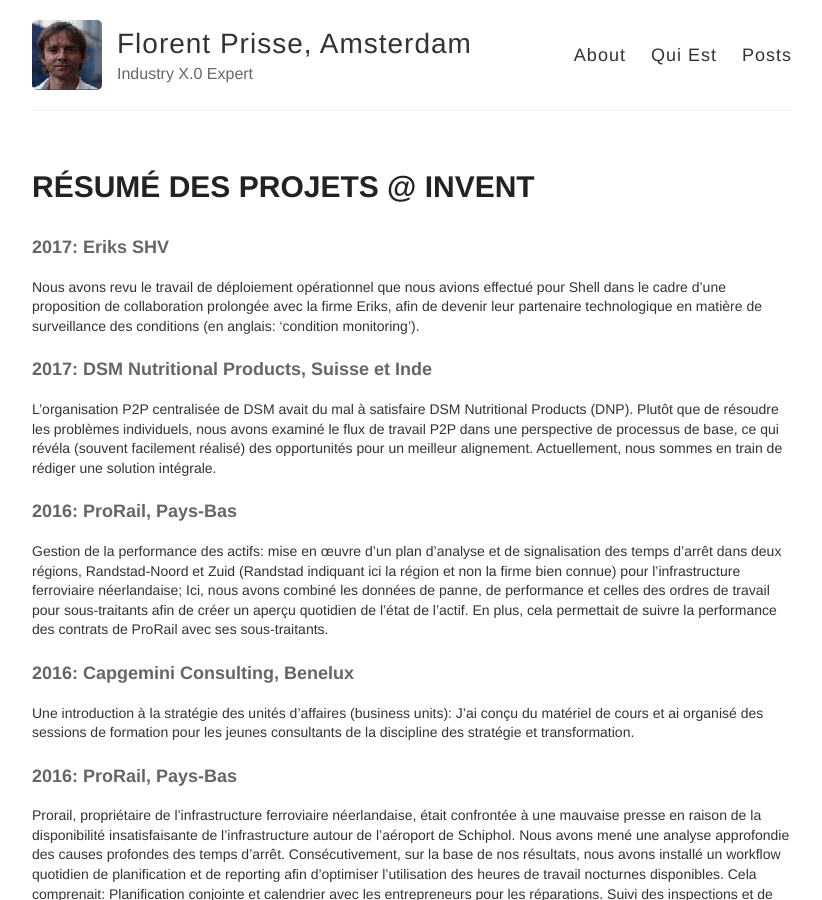
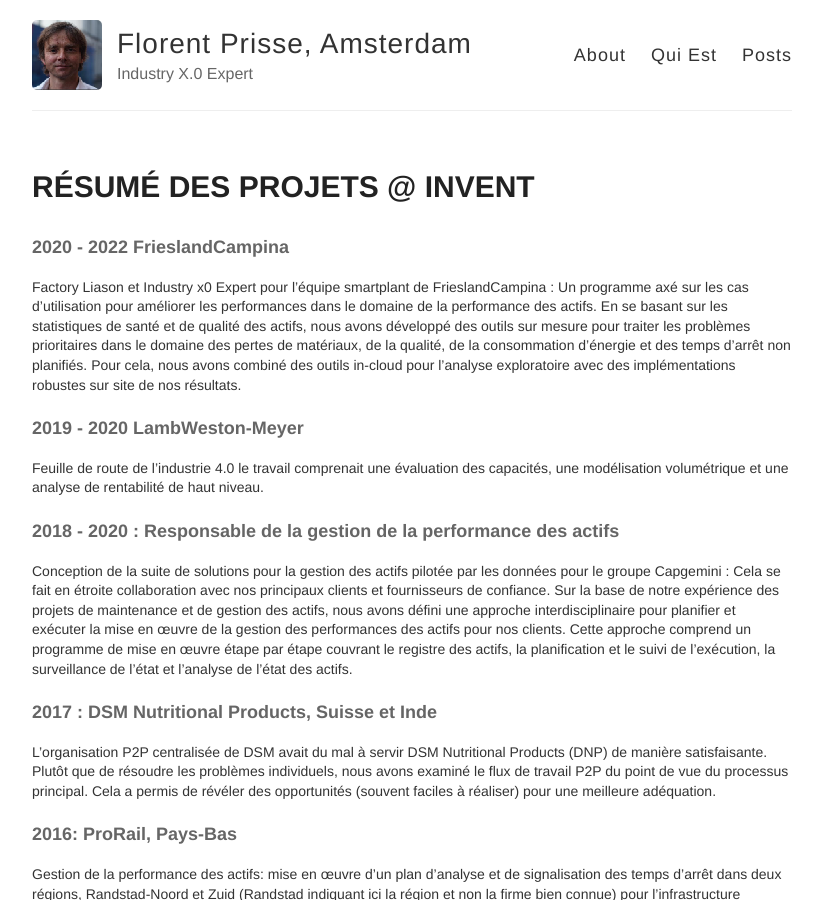
Before and after one commit to fprisse/fprisse.github.io, a Jekyll site: the page built from projects_invent_fr.md, in a window 1280 px wide and 900 px high. Shown: the whole window, without its empty margins (228-1050 px from the left). Built offline with Jekyll 4.4.1, drawn with Linux system fonts in a browser that asks for light colours; comment, search, counter and statistics services are not loaded.

Commit message:
Update projects_invent_fr.md

```diff
--- a/projects_invent_fr.md
+++ b/projects_invent_fr.md
@@ -4,11 +4,17 @@
 permalink: /projects_invent_fr
 ---
 
-#### 2017: Eriks SHV
-Nous avons revu le travail de déploiement opérationnel que nous avions effectué pour Shell dans le cadre d'une proposition de collaboration prolongée avec la firme Eriks, afin de devenir leur partenaire technologique en matière de surveillance des conditions (en anglais: ‘condition monitoring’).
+#### 2020 - 2022 FrieslandCampina
+Factory Liason et Industry x0 Expert pour l'équipe smartplant de FrieslandCampina : Un programme axé sur les cas d'utilisation pour améliorer les performances dans le domaine de la performance des actifs. En se basant sur les statistiques de santé et de qualité des actifs, nous avons développé des outils sur mesure pour traiter les problèmes prioritaires dans le domaine des pertes de matériaux, de la qualité, de la consommation d'énergie et des temps d'arrêt non planifiés. Pour cela, nous avons combiné des outils in-cloud pour l'analyse exploratoire avec des implémentations robustes sur site de nos résultats.
 
-#### 2017: DSM Nutritional Products, Suisse et Inde
-L'organisation P2P centralisée de DSM avait du mal à satisfaire DSM Nutritional Products (DNP). Plutôt que de résoudre les problèmes individuels, nous avons examiné le flux de travail P2P dans une perspective de processus de base, ce qui révéla (souvent facilement réalisé) des opportunités pour un meilleur  alignement. Actuellement, nous sommes en train de rédiger une solution intégrale.
+#### 2019 - 2020 LambWeston-Meyer
+Feuille de route de l'industrie 4.0 le travail comprenait une évaluation des capacités, une modélisation volumétrique et une analyse de rentabilité de haut niveau.
+
+#### 2018 - 2020 : Responsable de la gestion de la performance des actifs
+Conception de la suite de solutions pour la gestion des actifs pilotée par les données pour le groupe Capgemini : Cela se fait en étroite collaboration avec nos principaux clients et fournisseurs de confiance. Sur la base de notre expérience des projets de maintenance et de gestion des actifs, nous avons défini une approche interdisciplinaire pour planifier et exécuter la mise en œuvre de la gestion des performances des actifs pour nos clients. Cette approche comprend un programme de mise en œuvre étape par étape couvrant le registre des actifs, la planification et le suivi de l'exécution, la surveillance de l'état et l'analyse de l'état des actifs.
+
+#### 2017 : DSM Nutritional Products, Suisse et Inde
+L'organisation P2P centralisée de DSM avait du mal à servir DSM Nutritional Products (DNP) de manière satisfaisante. Plutôt que de résoudre les problèmes individuels, nous avons examiné le flux de travail P2P du point de vue du processus principal. Cela a permis de révéler des opportunités (souvent faciles à réaliser) pour une meilleure adéquation.
 
 #### 2016: ProRail, Pays-Bas
 Gestion de la performance des actifs: mise en œuvre d'un plan d'analyse et de signalisation des temps d'arrêt dans deux régions, Randstad-Noord et Zuid (Randstad indiquant ici la région et non la firme bien connue) pour l'infrastructure ferroviaire néerlandaise; Ici, nous avons combiné les données de panne, de performance et celles des ordres de travail pour sous-traitants afin de créer un aperçu quotidien de l'état de l'actif. En plus, cela permettait de suivre la performance des contrats de ProRail avec ses sous-traitants.
```
